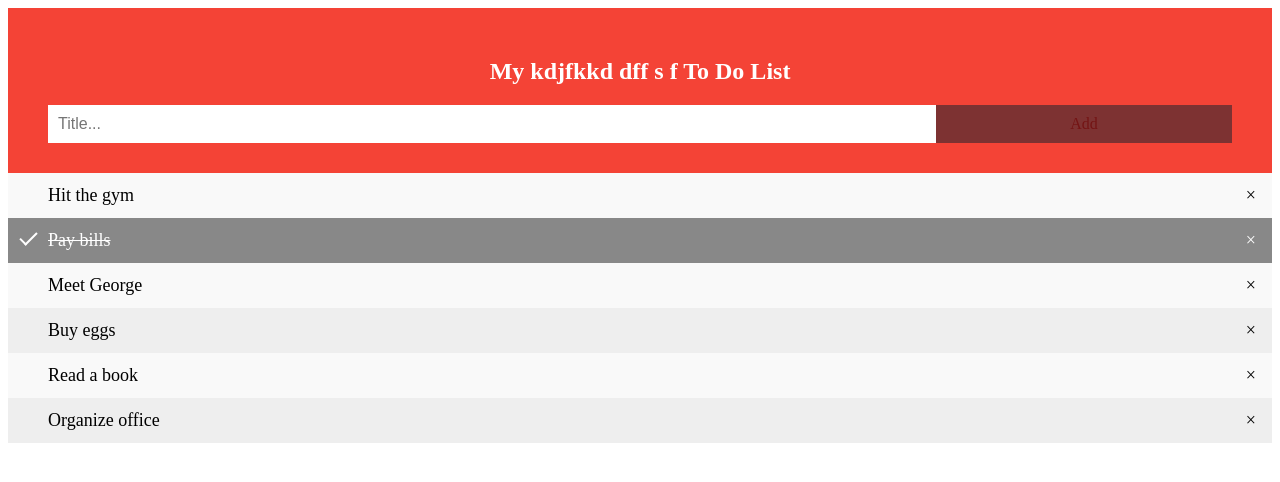
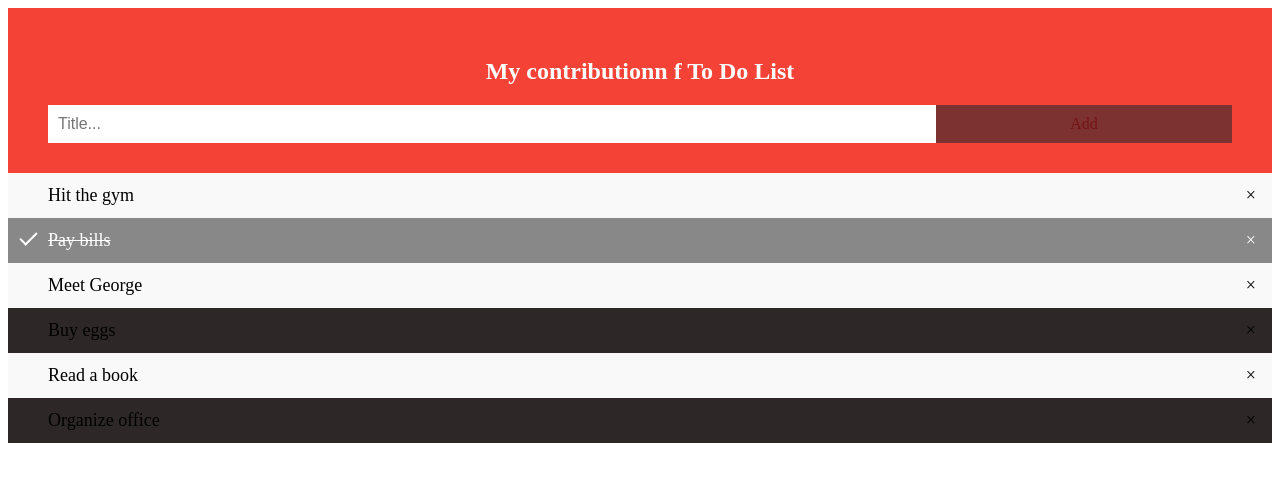
Before and after one commit to aban0b/project3-, a plain HTML site: page index.html in a window 1280 px wide. Drawn offline with Linux system fonts and the light colour scheme.

Commit message:
last edit

```diff
--- a/app.js
+++ b/app.js
@@ -42,7 +42,7 @@ function newElement() {
 
   var span = document.createElement("SPAN");
   var txt = document.createTextNode("\u00D7");
-  span.className = "closdsdse";
+  span.className = "clooose";
   span.appendChild(txt);
   li.appendChild(span);
 
--- a/index.html
+++ b/index.html
@@ -9,7 +9,7 @@
 </head>
 <body>
     <div id="myDIV" class="header">
-        <h2>My kdjfkkd dff s f To Do List</h2>
+        <h2>My contributionn f To Do List</h2>
         <input type="text" id="myInput" placeholder="Title...">
         <span onclick="newElement()" class="addBtn">Add</span>
       </div>
--- a/style.css
+++ b/style.css
@@ -14,7 +14,7 @@
     cursor: pointer;
     position: relative;
     padding: 12px 8px 12px 40px;
-    background: #eee;
+    background: #2d2727;
     font-size: 18px;
     transition: 0.2s;
 
```
